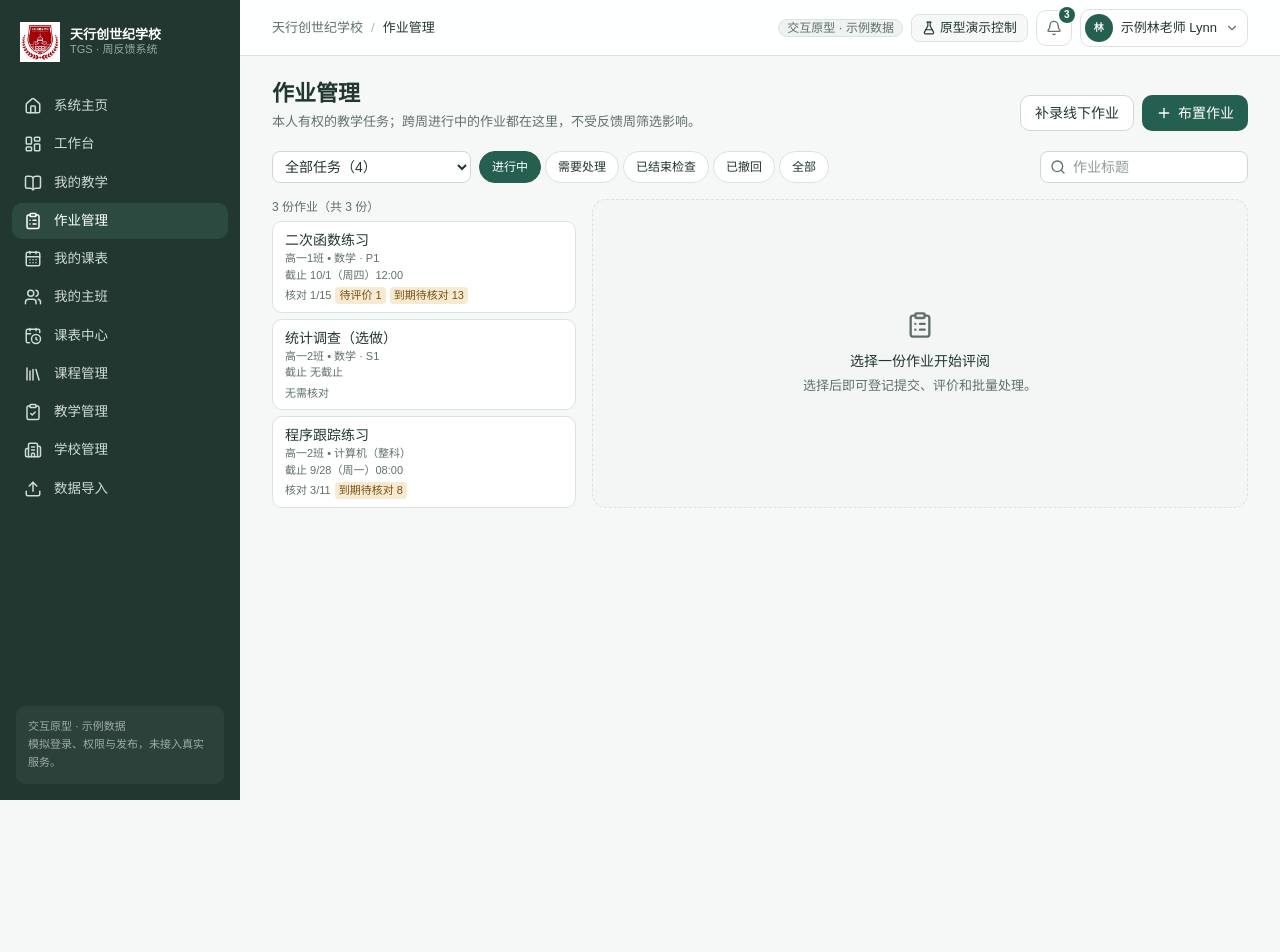
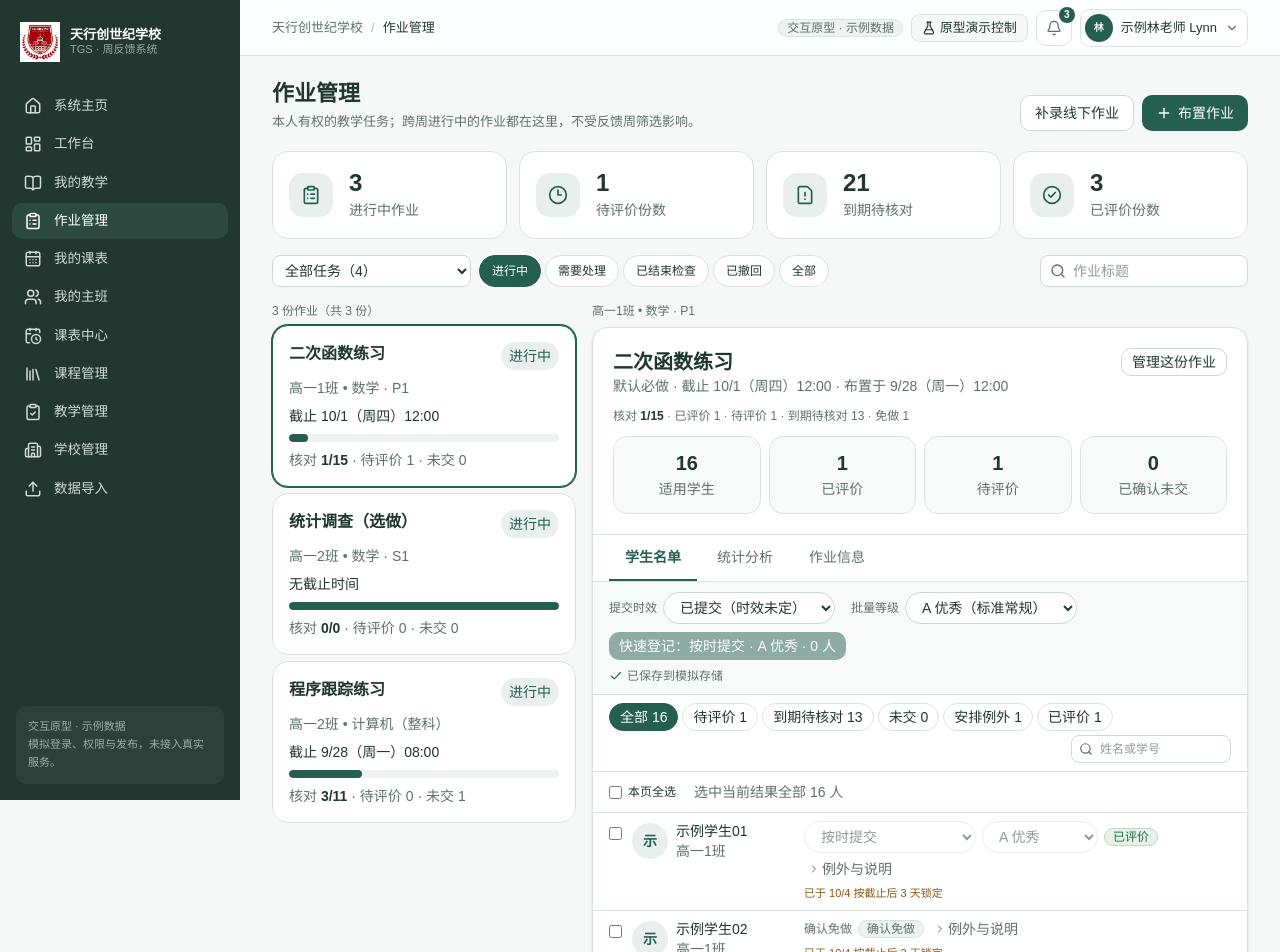
Before and after one commit to codeandroad/wfb-v3, a Next.js app: page /homework in a window 1280 px wide. Shown: the top 952 px of the page. Before the commit the page ends 800 px from the top, so only its background shows below. Built offline with nearby package versions, Linux system fonts and the light colour scheme; a web font is replaced by a local one.

Commit message:
Restyle homework management with overview cards and tabbed review dashboard

```diff
--- a/components/mt/homework-center.tsx
+++ b/components/mt/homework-center.tsx
@@ -1,7 +1,8 @@
 "use client"
 
 import { EmptyState, PageHeader } from "@/components/kit"
-import { AssignForm, HwListItem, HwReview, type AssignMode } from "@/components/mt/homework"
+import { HomeworkOverview, HomeworkAssignmentCard } from "@/components/mt/homework-dashboard"
+import { AssignForm, HwReview, type AssignMode } from "@/components/mt/homework"
 import { MtLoading } from "@/components/mt/shared"
 import { Btn, Modal } from "@/components/mt/ui"
 import { permittedTasks, useTeacherId } from "@/lib/mt/derive"
@@ -68,7 +69,7 @@ export function HomeworkCenter() {
 
   const target = hwParam ? mt.biz.assignments.find((a) => a.id === hwParam) : null
   const deniedHw = hwParam && (!target || !taskIds.has(target.taskId))
-  const open = !deniedHw ? (target ?? null) : null
+  const open = !deniedHw && !deniedTask ? (target ?? list[0] ?? null) : null
   const openTask = open ? taskById(open.taskId) : null
 
   const startAssign = (mode: AssignMode, copyFrom?: Assignment) => {
@@ -101,6 +102,7 @@ export function HomeworkCenter() {
         </p>
       ) : null}
 
+      <div className="mb-4"><HomeworkOverview assignments={mine} nowTs={nowTs} /></div>
       <div className="mb-4 flex flex-wrap items-center gap-2">
         <select
           aria-label="教学任务"
@@ -148,12 +150,7 @@ export function HomeworkCenter() {
                 const t = taskById(a.taskId)
                 return (
                   <li key={a.id}>
-                    <HwListItem
-                      a={a}
-                      active={a.id === open?.id}
-                      sub={!taskParam && t ? formalTaskName(t) : undefined}
-                      onClick={() => setParams({ hw: a.id, stu: null })}
-                    />
+                    <HomeworkAssignmentCard a={a} active={a.id === open?.id} nowTs={nowTs} onClick={() => setParams({ hw: a.id, stu: null })} />
                   </li>
                 )
               })}
@@ -163,7 +160,7 @@ export function HomeworkCenter() {
         {open && openTask ? (
           <div className="flex min-w-0 flex-col gap-2">
             <p className="text-xs text-muted-foreground">{formalTaskName(openTask)}</p>
-            <HwReview key={open.id} a={open} initialStudent={stuParam} onCopy={(a) => startAssign("COPY", a)} />
+            <HwReview cockpit key={open.id} a={open} initialStudent={stuParam} onCopy={(a) => startAssign("COPY", a)} />
           </div>
         ) : (
           <EmptyState icon={<ClipboardList className="size-7" />} title="选择一份作业开始评阅" desc="选择后即可登记提交、评价和批量处理。" />
--- /dev/null
+++ b/components/mt/homework-dashboard.tsx
@@ -0,0 +1,41 @@
+"use client"
+
+import { ClipboardList, CircleCheck, Clock3, FileWarning } from "lucide-react"
+import { hwProgress, lifecycleOf } from "@/lib/mt/hw"
+import { clockLabel, formalTaskName, taskById, type Assignment } from "@/lib/mt/model"
+
+export function HomeworkOverview({ assignments, nowTs }: { assignments: Assignment[]; nowTs: number }) {
+  const active = assignments.filter(a => lifecycleOf(a) === "ACTIVE")
+  const progress = active.map(a => hwProgress(a, nowTs))
+  const items = [
+    { label: "进行中作业", value: active.length, Icon: ClipboardList },
+    { label: "待评价份数", value: progress.reduce((n,p) => n+p.ungraded,0), Icon: Clock3 },
+    { label: "到期待核对", value: progress.reduce((n,p) => n+p.dueUnrecorded+p.suspected,0), Icon: FileWarning },
+    { label: "已评价份数", value: progress.reduce((n,p) => n+p.graded+p.noGrade,0), Icon: CircleCheck },
+  ]
+  return <section aria-label="作业概览" className="grid grid-cols-2 gap-3 lg:grid-cols-4">{items.map(({label,value,Icon}) => <div key={label} className="flex items-center gap-4 rounded-2xl border border-border bg-card p-4 text-card-foreground"><span className="flex size-11 shrink-0 items-center justify-center rounded-xl bg-primary/10 text-primary"><Icon className="size-5" aria-hidden /></span><div><strong className="block text-2xl leading-tight tabular-nums">{value}</strong><span className="text-sm text-muted-foreground">{label}</span></div></div>)}</section>
+}
+
+export function HomeworkAssignmentCard({ a, active, nowTs, onClick }: { a: Assignment; active: boolean; nowTs: number; onClick: () => void }) {
+  const p = hwProgress(a, nowTs)
+  const task = taskById(a.taskId)
+  const life = lifecycleOf(a)
+  const percent = p.E ? Math.round(p.checked / p.E * 100) : 100
+  return <button type="button" aria-pressed={active} onClick={onClick} className={`flex w-full flex-col gap-2 rounded-2xl border bg-card p-4 text-left text-card-foreground transition-colors ${active ? "border-primary ring-1 ring-primary" : "border-border hover:border-primary/50"}`}>
+    <span className="flex w-full items-start justify-between gap-2"><strong className="text-base">{a.title}</strong><span className="shrink-0 rounded-full bg-primary/10 px-2 py-1 text-sm text-primary">{life === "ACTIVE" ? "进行中" : life === "CLOSED" ? "已结束" : "已撤回"}</span></span>
+    <span className="text-sm text-muted-foreground">{task ? formalTaskName(task) : "教学任务"}</span>
+    <span className="text-sm">{a.deadline ? `截止 ${clockLabel(a.deadline)}` : "无截止时间"}</span>
+    <span role="progressbar" aria-label="核对进度" aria-valuenow={percent} aria-valuemin={0} aria-valuemax={100} className="h-2 w-full overflow-hidden rounded-full bg-muted"><span className="block h-full rounded-full bg-primary" style={{width:`${percent}%`}} /></span>
+    <span className="text-sm text-muted-foreground">核对 <b className="text-foreground">{p.checked}/{p.E}</b> · 待评价 {p.ungraded} · 未交 {p.missing}</span>
+  </button>
+}
+
+export function HomeworkMetrics({ a, nowTs }: { a: Assignment; nowTs: number }) {
+  const p = hwProgress(a, nowTs)
+  return <div className="grid grid-cols-2 gap-2 sm:grid-cols-4">{[["适用学生",a.recipients.length],["已评价",p.graded+p.noGrade],["待评价",p.ungraded],["已确认未交",p.missing]].map(([label,value]) => <div key={label} className="rounded-xl border border-border bg-muted/40 px-2 py-3 text-center"><strong className="block text-xl tabular-nums">{value}</strong><span className="text-sm text-muted-foreground">{label}</span></div>)}</div>
+}
+
+export function HomeworkStatistics({ a, nowTs }: { a: Assignment; nowTs: number }) {
+ const p = hwProgress(a, nowTs)
+ return <section className="flex flex-col gap-3 p-5" aria-label="作业统计"><h3 className="font-semibold">核对情况</h3>{[["已评价",p.graded+p.noGrade],["待评价",p.ungraded],["未交",p.missing],["到期待核对",p.dueUnrecorded+p.suspected],["未到截止",p.notDue],["免做",p.exempt]].map(([label,value])=><div key={label} className="flex items-center gap-3 text-sm"><span className="w-24 shrink-0">{label}</span><progress aria-label={String(label)} value={Number(value)} max={Math.max(a.recipients.length,1)} className="h-3 min-w-0 flex-1 accent-primary"/><strong className="w-8 text-right">{value}</strong></div>)}<p className="text-sm text-muted-foreground">按当前作业实时结果统计，结束检查不会自动补齐未登记结果。</p></section>
+}
--- a/components/mt/homework.tsx
+++ b/components/mt/homework.tsx
@@ -1,6 +1,7 @@
 "use client"
 
 import { Badge, Card, EmptyState } from "@/components/kit"
+import { HomeworkMetrics, HomeworkStatistics } from "@/components/mt/homework-dashboard"
 import { SaveState } from "@/components/mt/shared"
 import { Btn, Modal, inputCls } from "@/components/mt/ui"
 import {
@@ -403,7 +404,9 @@ export function HwReview({
   manageHref,
   onCopy,
   initialStudent,
+  cockpit = false,
 }: {
+  cockpit?: boolean
   a: Assignment
   manageHref?: string
   onCopy?: (a: Assignment) => void
@@ -418,6 +421,7 @@ export function HwReview({
   const [page, setPage] = useState(1)
   const [picked, setPicked] = useState<Set<string>>(new Set())
   const [manage, setManage] = useState(false)
+  const [view, setView] = useState<"roster" | "stats" | "info">("roster")
   const [msg, setMsg] = useState<BatchMsg | null>(null)
   const [showWhy, setShowWhy] = useState(false)
   const busy = useRef(false)
@@ -518,8 +522,8 @@ export function HwReview({
   const disabledWhy = !rev ? "这份作业的评价标准待核对，只能登记提交" : !lvl ? "请先选择等级" : ""
 
   return (
-    <Card className="overflow-hidden">
-      <div className="flex flex-col gap-2 border-b border-border px-4 py-3">
+    <Card className={cockpit ? "overflow-hidden rounded-2xl [&_select]:min-h-8 [&_select]:rounded-full [&_select]:px-3 [&_select]:text-sm [&_button]:text-sm" : "overflow-hidden"}>
+      <div className={cockpit ? "flex flex-col gap-3 border-b border-border p-5 [&_h3]:text-xl [&_p]:text-sm" : "flex flex-col gap-2 border-b border-border px-4 py-3"}>
         <div className="flex flex-wrap items-start justify-between gap-2">
           <div className="min-w-0">
             <h3 className="text-pretty font-semibold">{a.title}</h3>
@@ -543,11 +547,13 @@ export function HwReview({
           </div>
         </div>
         <HwProgressLine a={a} />
-        {a.instructions ? <p className="text-pretty text-xs leading-relaxed">{a.instructions}</p> : null}
+        {a.instructions ? <p className="rounded-lg bg-muted/40 p-3 text-pretty text-sm leading-relaxed">{a.instructions}</p> : null}
+        {cockpit && <HomeworkMetrics a={a} nowTs={nowTs} />}
       </div>
-
-      {manage && !manageHref ? <ManagePanel a={a} onCopy={onCopy} /> : null}
-
+      {cockpit && <div className="flex gap-1 border-b border-border px-4" role="group" aria-label="作业详情视图">{([{key:"roster",label:"学生名单"},{key:"stats",label:"统计分析"},{key:"info",label:"作业信息"}] as const).map(t => <button key={t.key} type="button" aria-pressed={view === t.key} onClick={() => setView(t.key)} className={`border-b-2 px-4 py-3 text-sm ${view === t.key ? "border-primary font-semibold text-primary" : "border-transparent text-muted-foreground"}`}>{t.label}</button>)}</div>}
+      {(manage || (cockpit && view === "info")) && !manageHref ? <ManagePanel a={a} onCopy={onCopy} /> : null}
+      {cockpit && view === "stats" && <HomeworkStatistics a={a} nowTs={nowTs} />}
+      <div hidden={cockpit && view !== "roster"}>
       {life === "WITHDRAWN" ? (
         <p className="border-b border-border px-4 py-2.5 text-xs text-muted-foreground">作业已撤回：结果保留可查，不能再登记或批量处理。</p>
       ) : (
@@ -692,9 +698,9 @@ export function HwReview({
                 />
               ) : null}
               <div className="flex min-w-0 flex-1 flex-col gap-0.5 sm:flex-row sm:items-start sm:gap-3">
-                <span className="w-28 shrink-0 pt-1 text-sm">
-                  {nameOf(sid)}
-                  <span className="block text-[11px] text-muted-foreground">{homeroomName(studentById(sid)?.homeroom_id ?? "")}</span>
+                <span className={cockpit ? "flex w-40 shrink-0 items-center gap-2 text-sm" : "w-28 shrink-0 pt-1 text-sm"}>
+                  {cockpit && <span aria-hidden className="flex size-9 shrink-0 items-center justify-center rounded-full bg-primary/10 font-semibold text-primary">{nameOf(sid)?.slice(0,1)}</span>}
+                  <span>{nameOf(sid)}<span className="block text-sm text-muted-foreground">{homeroomName(studentById(sid)?.homeroom_id ?? "")}</span></span>
                 </span>
                 <HwResultControls a={a} sid={sid} />
               </div>
@@ -703,6 +709,7 @@ export function HwReview({
         </ul>
       )}
       <Pager page={pg.page} pages={pg.pages} total={visible.length} size={prefs.pageSize} onPage={setPage} />
+      </div>
     </Card>
   )
 }
```
